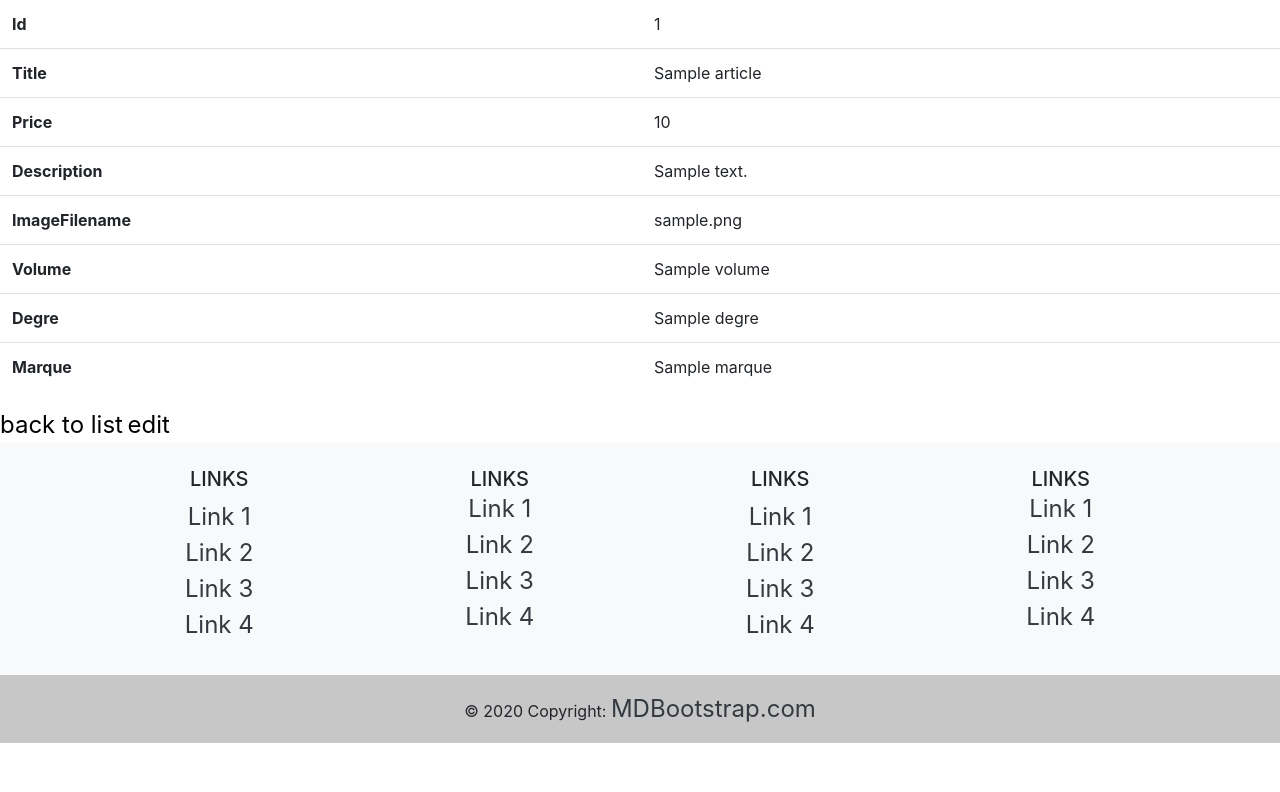
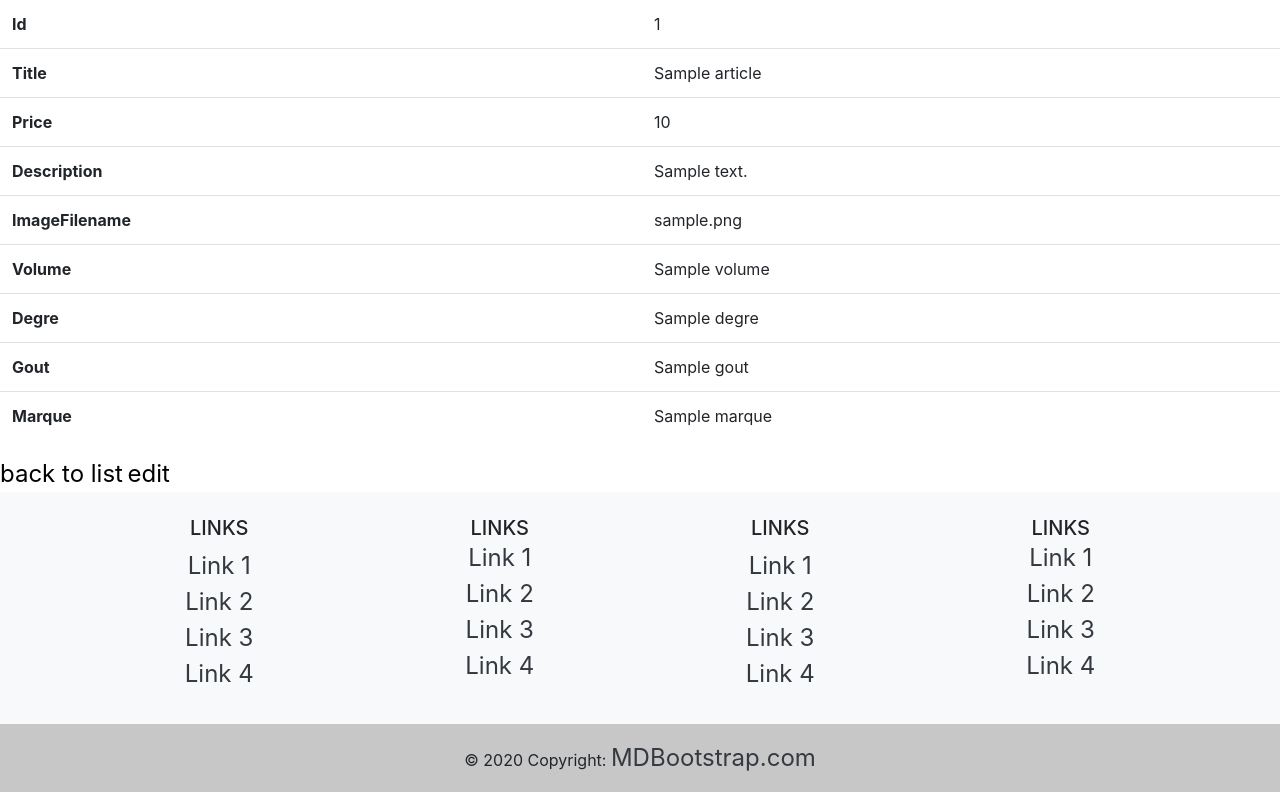
Before and after one commit to rob9740/projet2, a Symfony app: template templates/article/show.html.twig in a window 1280 px wide; the page is wider, and only the part inside the window is pictured. Shown: the part 1360-2152 px from the top of that part. Before the commit the page ends 2103 px from the top of that part, so only its background shows below. Run offline with Twig, Linux system fonts and the light colour scheme; the template is opened without the code that fills it: most values are stand-ins (such as "Sample title", 1, 10 or a date in 2020); some libraries are stand-ins or nearby versions.

Commit message:
rajout colonne

```diff
--- a/templates/article/index.html.twig
+++ b/templates/article/index.html.twig
@@ -15,6 +15,7 @@
                 <th>Images</th>
                 <th>Volume</th>
                 <th>Degre</th>
+                <th>Gout</th>
                 <th>country</th>
                 <th>Marque</th>
                 <th>actions</th>
@@ -30,6 +31,7 @@
                 <td>{{ article.imageFilename }}</td>
                 <td>{{ article.volume }}</td>
                 <td>{{ article.degre }}</td>
+                <td>{{ article.gout }}</td>
                 <td>{{ article.country }}</td>
                 <td>{{ article.marque }}</td>
                 <td>
--- a/templates/article/show.html.twig
+++ b/templates/article/show.html.twig
@@ -36,6 +36,10 @@
                 <td>{{ article.degre }}</td>
             </tr>
             <tr>
+                <th>Gout</th>
+                <td>{{ article.gout }}</td>
+            </tr>
+            <tr>
                 <th>Marque</th>
                 <td>{{ article.marque }}</td>
             </tr>
```
